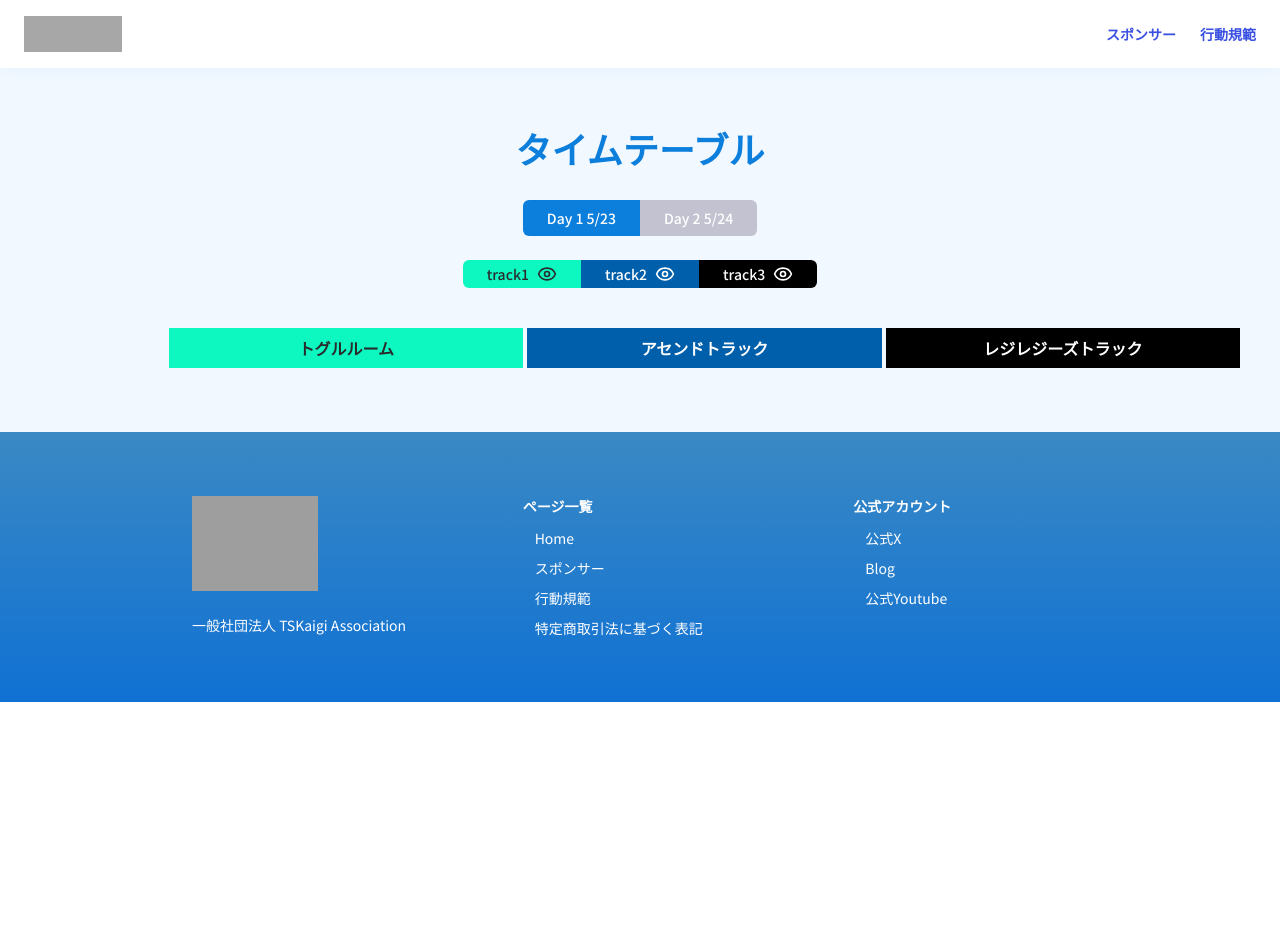
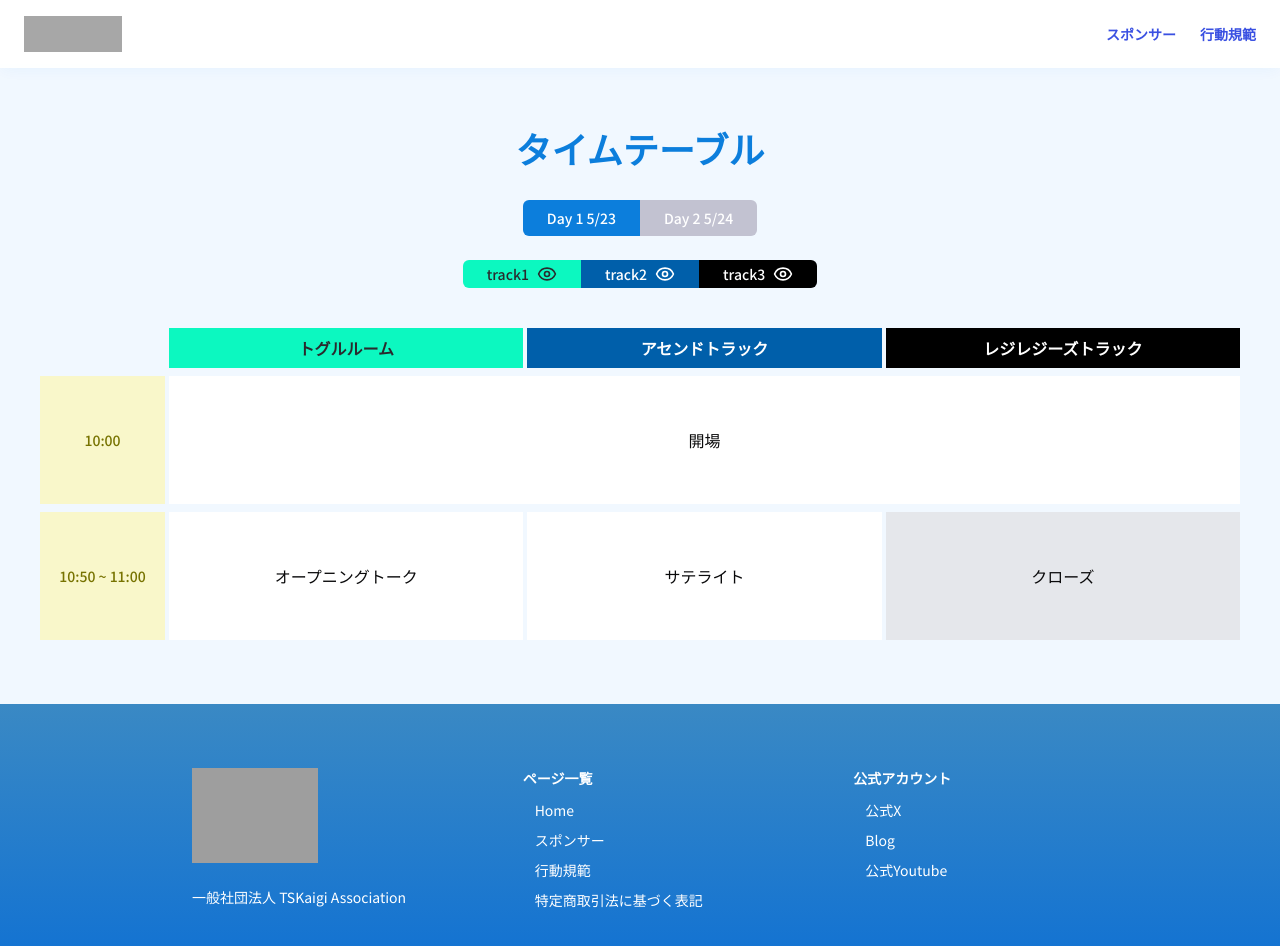
Before and after one commit to tskaigi/tskaigi2025-web-site, a Next.js app: page /wip/talks in a window 1280 px wide. Shown: the top 946 px of the page. Before the commit the page ends 800 px from the top, so only its background shows below. Built offline with nearby package versions, Linux system fonts and the light colour scheme; grey boxes are pictures that could not be loaded.

Commit message:
feat(minor): 🎸 add row

```diff
--- a/src/app/wip/talks/page.tsx
+++ b/src/app/wip/talks/page.tsx
@@ -1,6 +1,7 @@
 "use client";
 
 import { EventDateTab } from "@/components/talks/EventDateTab";
+import { TimeSlot } from "@/components/talks/TimeSlot";
 import { TrackToggle } from "@/components/talks/TrackToggle";
 import { type EventDate, TRACK, type Track } from "@/constants/talkList";
 import { useState } from "react";
@@ -40,6 +41,11 @@ const TalksPage = () => {
     return template;
   };
 
+  // 表示されているトラック数を計算
+  const getVisibleTrackCount = () => {
+    return Object.values(visibleTracks).filter(Boolean).length;
+  };
+
   return (
     <main className="bg-blue-light-100 mt-16 py-10 px-1 md:py-16 md:px-3 lg:px-10">
       <h1 className="text-2xl font-bold text-blue-light-500 text-center md:text-3xl lg:text-4xl">
@@ -75,6 +81,45 @@ const TalksPage = () => {
           </div>
         )}
       </div>
+
+      <div
+        className="grid gap-1 mt-2"
+        style={{ gridTemplateColumns: getGridTemplateColumns() }}
+      >
+        <TimeSlot timeText="10:00" />
+        {getVisibleTrackCount() > 0 && (
+          <div
+            className="bg-white p-5 h-32 flex items-center justify-center text-black-700"
+            style={{
+              gridColumn: `span ${getVisibleTrackCount()}`,
+            }}
+          >
+            開場
+          </div>
+        )}
+      </div>
+
+      <div
+        className="grid gap-1 mt-2"
+        style={{ gridTemplateColumns: getGridTemplateColumns() }}
+      >
+        <TimeSlot timeText="10:50 ~ 11:00" />
+        {visibleTracks.TRACK1 && (
+          <div className="bg-white p-5 h-32 flex items-center justify-center text-black-700">
+            オープニングトーク
+          </div>
+        )}
+        {visibleTracks.TRACK2 && (
+          <div className="bg-white p-5 h-32 flex items-center justify-center text-black-700">
+            サテライト
+          </div>
+        )}
+        {visibleTracks.TRACK3 && (
+          <div className="bg-gray-200 p-5 h-32 flex items-center justify-center text-black-700">
+            クローズ
+          </div>
+        )}
+      </div>
     </main>
   );
 };
--- /dev/null
+++ b/src/components/talks/TimeSlot/index.tsx
@@ -0,0 +1,11 @@
+type Props = {
+  timeText: string;
+};
+
+export function TimeSlot({ timeText }: Props) {
+  return (
+    <div className="bg-yellow-200 py-2 px-1 flex items-center justify-center w-[125px] text-sm font-medium text-yellow-700">
+      {timeText}
+    </div>
+  );
+}
```
